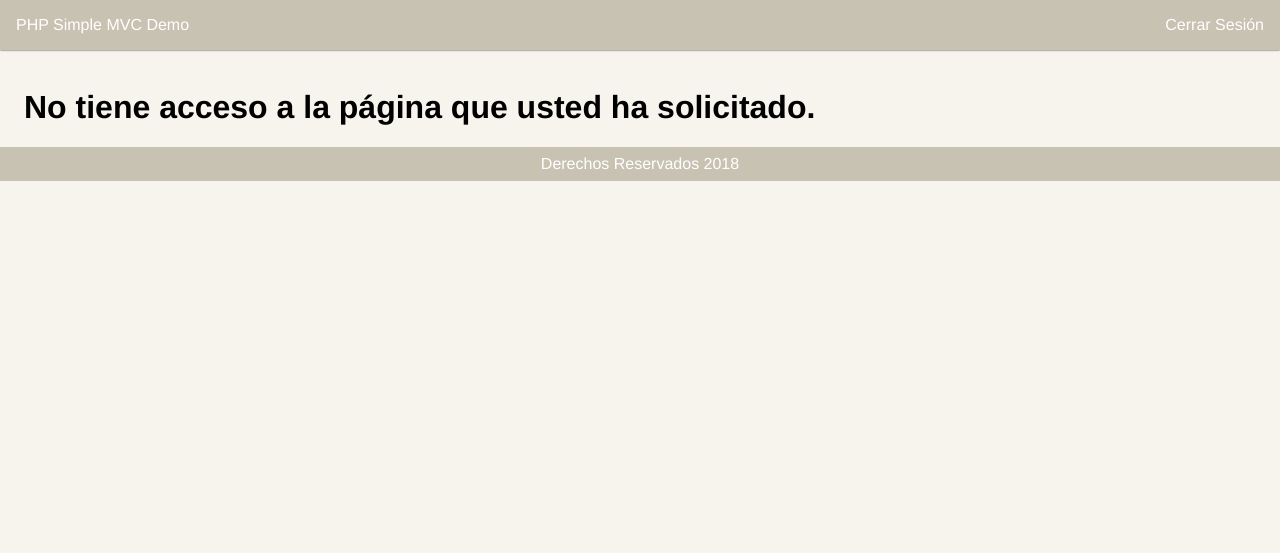
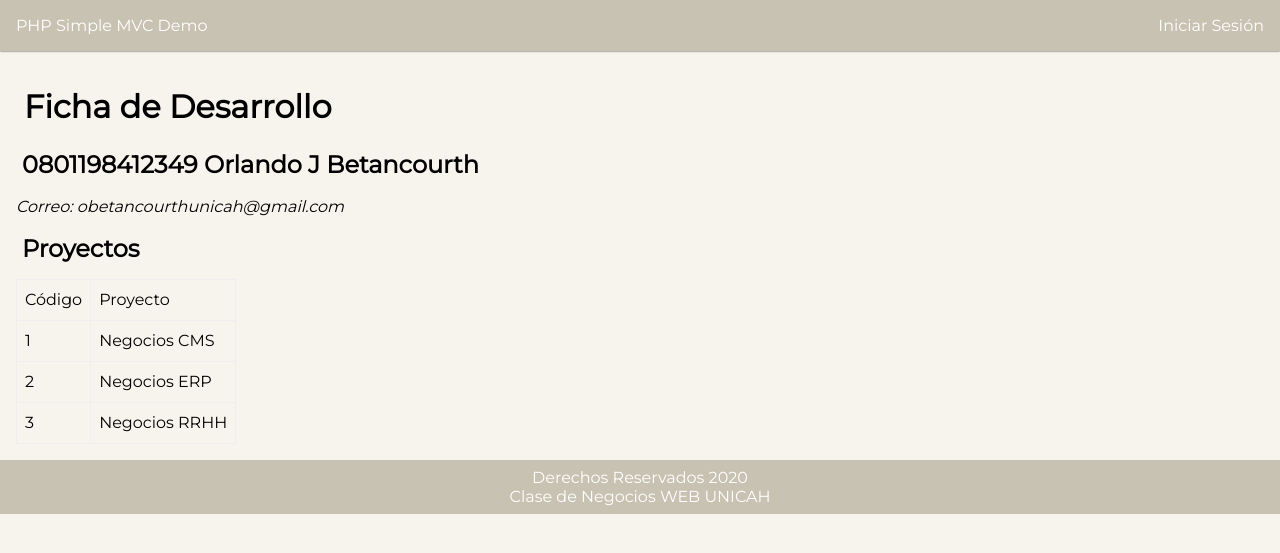
Before and after one commit to obetancourthunicah/SimplePHPMVCv2, a PHP site: page /mvc2/index.php?page=about in a window 1280 px wide. Shown: the top 553 px of the page. Run offline with PHP 8.4, Linux system fonts and the light colour scheme; the visitor is signed in with stand-in values (Sample User, id 1); data that the repository does not hold is empty.

Commit message:
Intro al MVC

```diff
--- /dev/null
+++ b/controllers/about.control.php
@@ -0,0 +1,20 @@
+<?php
+
+function run(){
+    $viewData = array(
+      "cuenta"=>"0801198412349",
+      "nombre"=>"Orlando J Betancourth",
+      "correo"=>"obetancourthunicah@gmail.com"
+    );
+    $proyectos = array(
+      array("id"=>"1", "name"=>"Negocios CMS"),
+      array("id" => "2", "name" => "Negocios ERP"),
+      array("id" => "3", "name" => "Negocios RRHH")
+    );
+    $viewData["proyectos"] = $proyectos;
+    renderizar("about", $viewData);
+}
+
+run();
+
+?>
--- a/docs/scripts/02_create_security_schema.sql
+++ b/docs/scripts/02_create_security_schema.sql
@@ -1,4 +1,4 @@
-use demoalgorith;
+use nw202003;
 CREATE TABLE `usuario` (
   `usercod` bigint(10) NOT NULL AUTO_INCREMENT,
   `useremail` varchar(80) DEFAULT NULL,
--- a/docs/scripts/03_insert_funciones.sql
+++ b/docs/scripts/03_insert_funciones.sql
@@ -1,3 +1,4 @@
+use nw202003;
 INSERT INTO `funciones` (`fncod`,`fndsc`,`fnest`,`fntyp`) VALUES ('dashboard','Menu Principal de Administración','ACT','PGR');
 INSERT INTO `funciones` (`fncod`,`fndsc`,`fnest`,`fntyp`) VALUES ('programa','Función','ACT','PGR');
 INSERT INTO `funciones` (`fncod`,`fndsc`,`fnest`,`fntyp`) VALUES ('programas','Trabajar con Funciones','ACT','PGR');
--- a/index.php
+++ b/index.php
@@ -44,6 +44,9 @@
     die();
 case "logout":
     include_once "controllers/security/logout.control.php";
+    die();
+case "about":
+    include_once "controllers/about.control.php";
     die();
 }
 
--- a/libs/parameters.php
+++ b/libs/parameters.php
@@ -13,9 +13,9 @@
  * @link http://url.com
  */
 $server = "127.0.0.1";
-$user = "demouser";
-$pswd = "carm3l1t4s";
-$database = "demoalgorith";
+$user = "konekochan";
+$pswd = "sup3rGat0";
+$database = "nw202003";
 $port = "3306";
 
 $emailHost = 'email-smtp.us-west-2.amazonaws.com';
@@ -23,7 +23,7 @@
 $smtpSecret = 'smtpscreteer';
 $smtpPort = "587";
 
-$host_server = 'http://localhost/mvc/';
+$host_server = 'http://localhost/mvc2/';
 if (isset($_SERVER["SERVER_MVC"])) {
     $host_server = $_SERVER["SERVER_MVC"];
 }
--- /dev/null
+++ b/views/about.view.tpl
@@ -0,0 +1,28 @@
+<h1>Ficha de Desarrollo</h1>
+<section>
+  <h2>{{cuenta}} {{nombre}}</h2>
+  <em>Correo: {{correo}}</em>
+</section>
+<section>
+  <h2>Proyectos</h2>
+  <table>
+    <tr>
+      <td>
+        Código
+      </td>
+      <td>
+        Proyecto
+      </td>
+    </tr>
+    {{foreach proyectos}}
+    <tr>
+      <td>
+        {{id}}
+      </td>
+      <td>
+        {{name}}
+      </td>
+    </tr>
+    {{endfor proyectos}}
+  </table>
+</section>
--- a/views/home.view.tpl
+++ b/views/home.view.tpl
@@ -7,13 +7,13 @@
 </div>
 <section class="cards">
   <div>
-    Artículo 1
+    {{prodName1}}
   </div>
   <div>
-    Artículo 2
+    {{prodName2}}
   </div>
   <div>
-    Artículo 3
+    {{prodName3}}
   </div>
 </section>
 <link rel="stylesheet" href="public/css/hero.css" />
--- a/views/layout.view.tpl
+++ b/views/layout.view.tpl
@@ -26,7 +26,8 @@
             </div>
 
             <div class="footer">
-                Derechos Reservados 2018
+                Derechos Reservados 2020 <br/>
+                Clase de Negocios WEB UNICAH
             </div>
             {{foreach js_ref}}
                 <script src="{{uri}}"></script>
```
Also changed, not shown: controllers/home.control.php (+8 -1 lines), docs/scripts/01_create_database.sql (+6 -3 lines).
